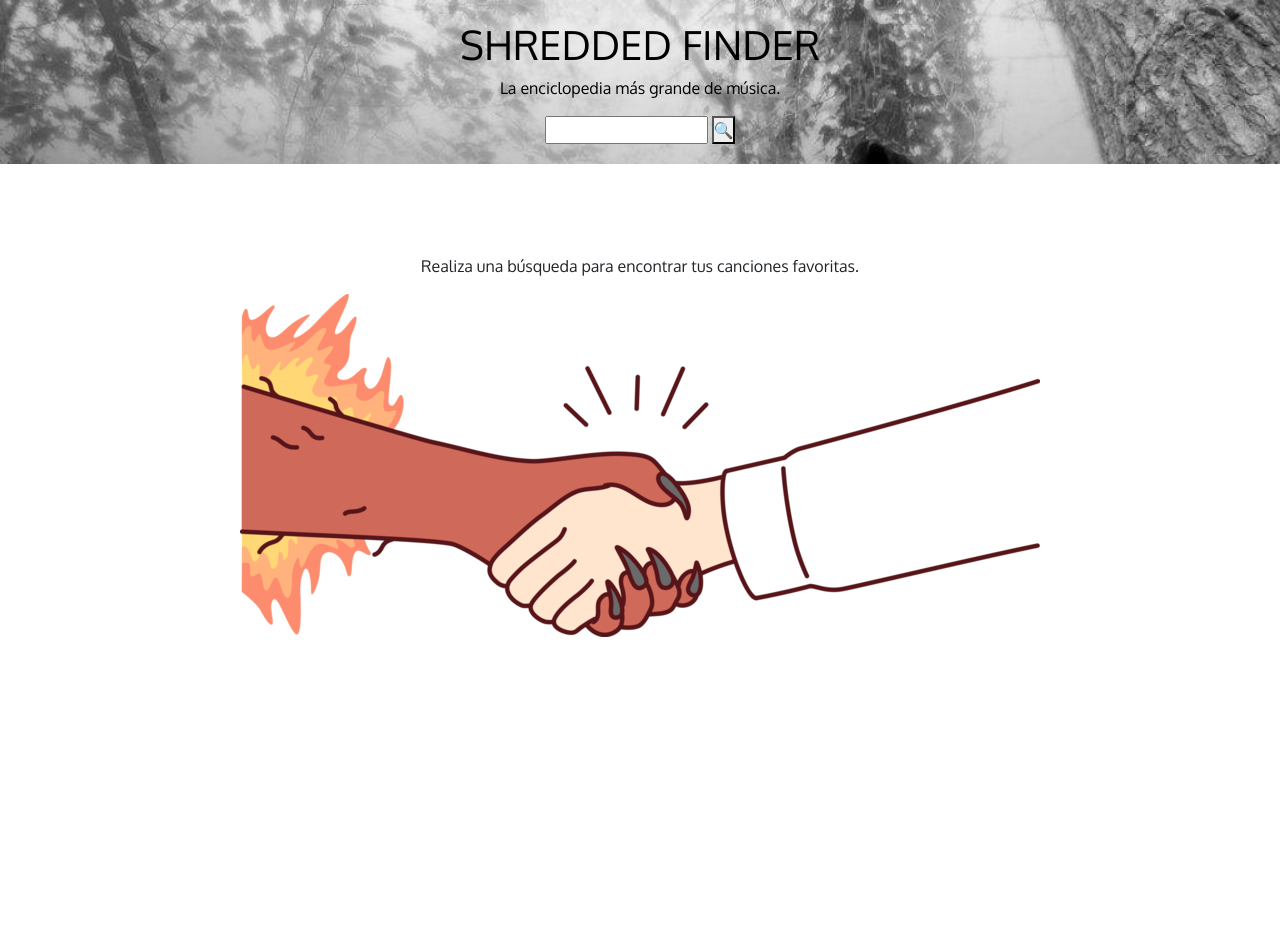
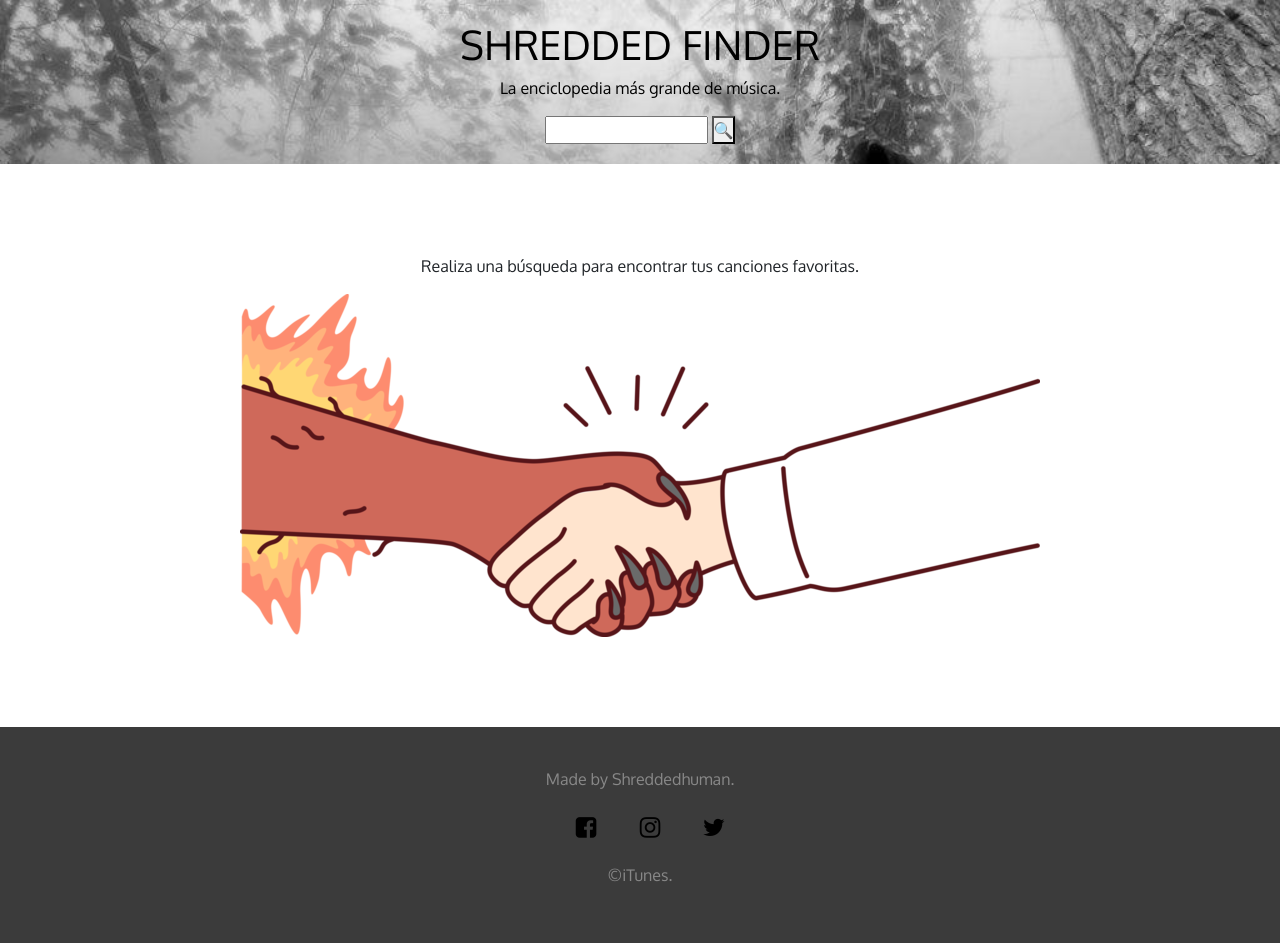
Before and after one commit to shreddedhuman/iTunes-Finder, a plain HTML site: page index.html in a window 1280 px wide. Before the commit the page ends 800 px from the top, so only its background shows below. Drawn offline with nearby package versions, Linux system fonts and the light colour scheme.

Commit message:
feat: :sparkles: Footer improvement
Agrega el footer con links a redes sociales.

```diff
--- a/index.html
+++ b/index.html
@@ -7,6 +7,7 @@
     <link rel="icon" href="./images/logo2.png">
     <title>SHREDDED FINDER | iTunes </title>
     <link rel="stylesheet" href="styles.css">
+    <link rel="stylesheet" href="https://cdnjs.cloudflare.com/ajax/libs/font-awesome/4.7.0/css/font-awesome.min.css">
     <link href="https://cdn.jsdelivr.net/npm/bootstrap@5.3.2/dist/css/bootstrap.min.css" rel="stylesheet"
         integrity="sha384-T3c6CoIi6uLrA9TneNEoa7RxnatzjcDSCmG1MXxSR1GAsXEV/Dwwykc2MPK8M2HN" crossorigin="anonymous">
 </head>
@@ -28,6 +29,27 @@
         </div>
     </main>
 
+    <footer>
+        <div class="row">
+            <p>Made by Shreddedhuman.</p>
+        </div>
+        <div class="row">
+            <ul class="social-links">
+                <li><a href="https://www.facebook.com/itunes/" target="_blank"><i class="fa fa-facebook-square"
+                            aria-hidden="true"></i></a></li>
+                <li><a href="https://www.instagram.com/applemusic/?hl=es" target="_blank"><i class="fa fa-instagram"
+                            aria-hidden="true"></i></a></li>
+                <li><a href="https://twitter.com/itunes?lang=es" target="_blank"><i class="fa fa-twitter"
+                    aria-hidden="true"></i></a></li>
+            </ul>
+        </div>
+        <div class="row">
+            <p>
+                &copy;iTunes.
+            </p>
+        </div>
+    </footer>
+
     <script src="finder.js"></script>
     <script src="https://cdn.jsdelivr.net/npm/bootstrap@5.3.2/dist/js/bootstrap.bundle.min.js"
         integrity="sha384-C6RzsynM9kWDrMNeT87bh95OGNyZPhcTNXj1NW7RuBCsyN/o0jlpcV8Qyq46cDfL"
--- a/styles.css
+++ b/styles.css
@@ -69,3 +69,44 @@ main article audio {
     background-color: #fff;
     margin: 20px 0;
 }
+
+footer {
+    background-color: #3b3b3b;
+    padding: 40px 80px;
+    text-align: center;
+    margin-top: auto;
+}
+
+footer p {
+    color: #888;
+    text-align: center;
+    margin-top: 20px;
+}
+
+.social-links li {
+    list-style: none;
+    display: inline-block;
+    margin-left: 20px;
+}
+
+.social-links li a {
+    color: #000;
+    display: flex;
+    justify-content: center;
+    align-items: center;
+    font-size: 1.5rem;
+    min-width: 40px;
+    height: 40px;
+}
+
+.social-links li a:link,
+.social-links li a:visited {
+    text-decoration: none;
+    transition: all 0.5s;
+}
+
+.social-links li a:active,
+.social-links li a:hover {
+    background-color: #ececec;
+    border-radius: 50%;
+}
```
